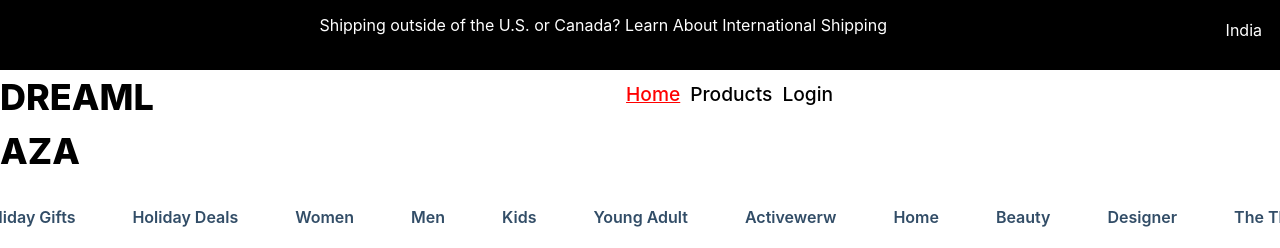
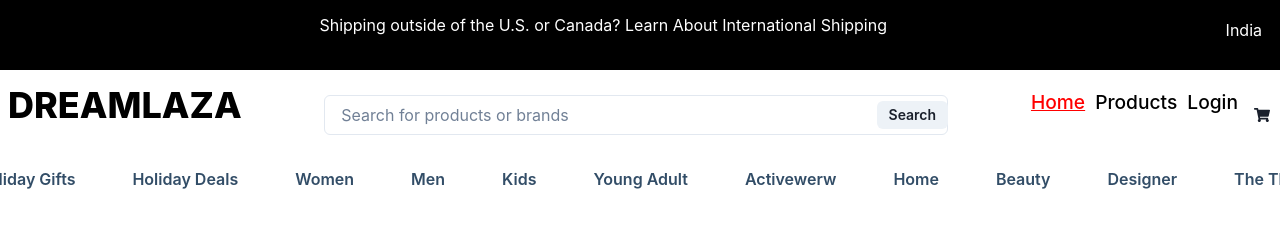
Before and after one commit to deepakkumarfathkar/Dreamlaza-Shopper, a React (Create React App) app: page / in a window 1280 px wide. Shown: the top 248 px of the page. Built offline with nearby package versions, Linux system fonts and the light colour scheme; data requests are answered from the project's data file.

Commit message:
cart icon added

```diff
--- a/src/Components/Navbar.jsx
+++ b/src/Components/Navbar.jsx
@@ -1,7 +1,9 @@
 import React from "react";
-import { Text,Box,Flex } from "@chakra-ui/react";
+import { Text, Box, Flex, Spacer } from "@chakra-ui/react";
 import { NavLink } from "react-router-dom";
 import styles from "./Navbar.module.css";
+import { FaShoppingCart } from "react-icons/fa";
+import { Input, InputGroup, InputRightElement, Button } from "@chakra-ui/react";
 
 const Navbar = () => {
   const links = [
@@ -10,12 +12,26 @@
     { path: "/userlogin", title: "Login" },
   ];
   return (
-    <Flex w="100%">
-        <Text w="14%" fontSize="4xl" fontWeight="extrabold" color="black">
+    <Flex minWidth="max-content" alignItems="center" gap="2">
+      <Box p="2">
+        <Text fontSize="4xl" fontWeight="extrabold" color="black">
           DREAMLAZA
         </Text>
+      </Box>
+      <Spacer />
+      <Box p="2" w="50%">
+        <InputGroup size="md">
+          <Input pr="4.5rem" placeholder="Search for products or brands" />
+          <InputRightElement width="4.5rem">
+            <Button h="1.75rem" size="sm">
+              Search
+            </Button>
+          </InputRightElement>
+        </InputGroup>
+      </Box>
+      <Spacer />
       <Box
-    w="86%"
+        p="2"
         style={{
           margin: "auto",
           display: "flex",
@@ -24,7 +40,6 @@
           marginTop: "10px",
         }}
       >
-
         {links.map((link) => (
           <NavLink
             key={link.path}
@@ -37,6 +52,9 @@
           </NavLink>
         ))}
       </Box>
+      <Box mr="10px" _hover={{cursor:"pointer"}}>
+        <FaShoppingCart />
+      </Box>
     </Flex>
   );
 };
--- a/src/Pages/Home.jsx
+++ b/src/Pages/Home.jsx
@@ -60,7 +60,9 @@
       <Box >
         <MyCarousel />
       </Box>
+      <br />
       <NewsLetter />
+      <br />
     </Box>
   );
 };
```
Lines whose indentation alone changed are shown as unchanged.
